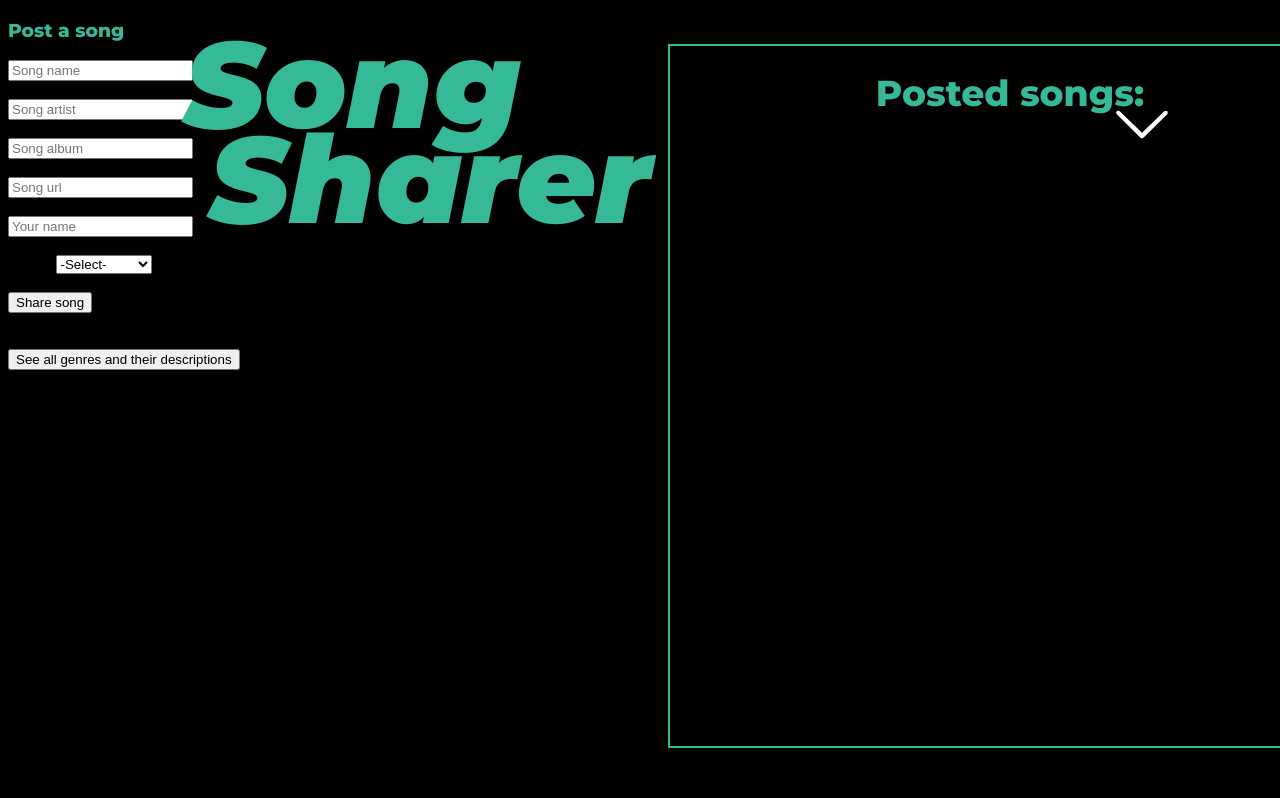
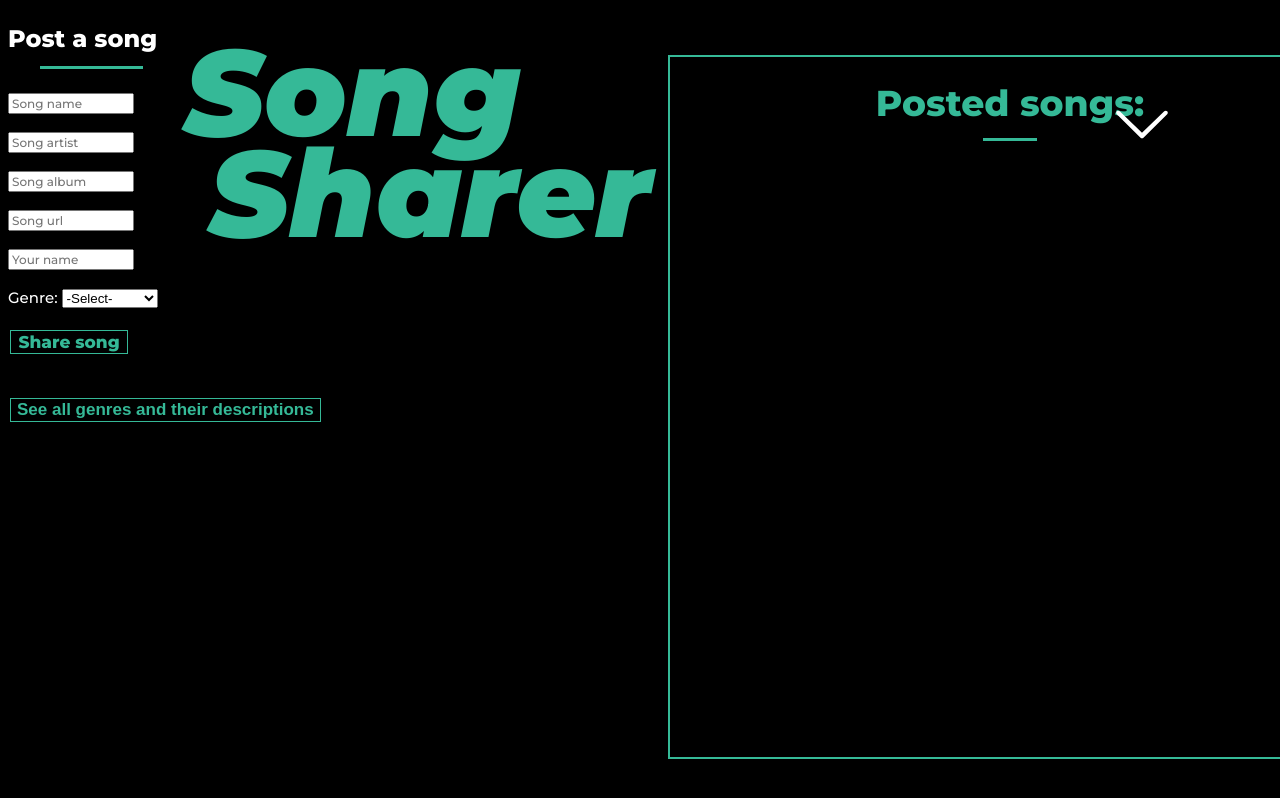
Before and after one commit to kkirby16/song_sharer_frontend, a plain HTML site: page index.html in a window 1280 px wide. Shown: the top 798 px of the page. Drawn offline with Linux system fonts and the light colour scheme; no server answers.

Commit message:
add more css styling

```diff
--- a/style.css
+++ b/style.css
@@ -9,9 +9,18 @@ h2,
 h3,
 h4,
 h5,
-h6 {
-  color: #35b997;
+h6,
+label,
+input {
+  color: white;
   font-family: "Montserrat", sans-serif;
+}
+
+input {
+  font-size: 12px;
+  font-weight: 500;
+  color: black;
+  width: 78%;
 }
 
 h1:hover,
@@ -20,7 +29,7 @@ h3:hover,
 h4:hover,
 h5:hover,
 h6:hover {
-  color: white;
+  color: #35b997;
 }
 
 /* #site-title1:hover,
@@ -46,8 +55,35 @@ h6:hover {
   font-style: italic;
   position: absolute;
   left: 209px;
-  top: 105px;
+  top: 106px;
   font-size: 122px;
+}
+
+#form-container-title {
+  font-size: 24px;
+}
+
+#form-container-title:after {
+  content: "";
+  display: block;
+  margin: 0 auto;
+  width: 68%;
+  padding-top: 13px;
+  margin-left: 32px;
+  border-bottom: 3px solid #35b997;
+}
+
+#song-container-title:after {
+  content: "";
+  display: block;
+  margin: 0 auto;
+  width: 20%;
+  padding-top: 13px;
+  border-bottom: 3px solid #35b997;
+}
+
+label {
+  font-size: 15px;
 }
 
 #form-container {
@@ -68,7 +104,7 @@ h6:hover {
   overflow: scroll;
   position: relative;
   margin-left: 660px;
-  top: -380px;
+  top: -425px;
   width: 40%;
   border: solid #35b997 2px;
   overflow-x: hidden;
@@ -156,6 +192,17 @@ html body [data-ca3_iconfont="ETmodules"]::before {
 
 #song-container-title {
   font-size: 36px;
+  animation: color-change 5s infinite;
+  display: inline-block;
+}
+
+#song-container-title:after {
+  content: "";
+  display: block;
+  margin: 0 auto;
+  width: 20%;
+  padding-top: 13px;
+  border-bottom: 3px solid #35b997;
 }
 
 ::-webkit-scrollbar {
@@ -177,3 +224,98 @@ html body [data-ca3_iconfont="ETmodules"]::before {
 ::-webkit-scrollbar-corner {
   background: rgba(0, 0, 0, 0);
 }
+
+.floating1 {
+  animation-name: floating;
+  animation-duration: 4s;
+  animation-delay: 0.4s;
+  animation-iteration-count: infinite;
+  animation-timing-function: ease-in-out;
+  margin-left: 0px;
+  margin-top: 5px;
+}
+
+@keyframes floating {
+  0% {
+    transform: translate(0, 0px);
+  }
+  50% {
+    transform: translate(0, 15px);
+  }
+  100% {
+    transform: translate(0, -0px);
+  }
+}
+
+.floating2 {
+  animation-name: floating;
+  animation-duration: 4s;
+  animation-iteration-count: infinite;
+  animation-timing-function: ease-in-out;
+  margin-left: 0px;
+  margin-top: 5px;
+}
+
+@keyframes floating {
+  0% {
+    transform: translate(0, 0px);
+  }
+  50% {
+    transform: translate(0, 15px);
+  }
+  100% {
+    transform: translate(0, -0px);
+  }
+}
+
+@keyframes color-change {
+  0% {
+    color: #35b997;
+  }
+  50% {
+    color: #b3e8db;
+  }
+  100% {
+    color: #35b997;
+  }
+}
+
+#create-button,
+#see-genres-button {
+  background-color: transparent;
+  font-weight: bold;
+  border: 1.5px solid #35b997;
+  color: #35b997;
+  border-radius: 0px;
+  text-align: center;
+  text-decoration: none;
+  display: inline-block;
+  font-size: 17px;
+  margin: 4px 2px;
+  transition-duration: 0.09s;
+  cursor: pointer;
+}
+
+#create-button:hover {
+  background-color: #35b997;
+  color: white;
+  font-weight: bold;
+  transform: skew(0deg, 4deg);
+}
+
+#see-genres-button:hover {
+  background-color: #35b997;
+  color: white;
+  font-weight: bold;
+  transform: skew(0deg, -4deg);
+}
+
+#create-button:focus,
+#see-genres-button:focus {
+  outline: none;
+  box-shadow: none;
+}
+
+#song-name {
+  font-size: 21px;
+}
```
